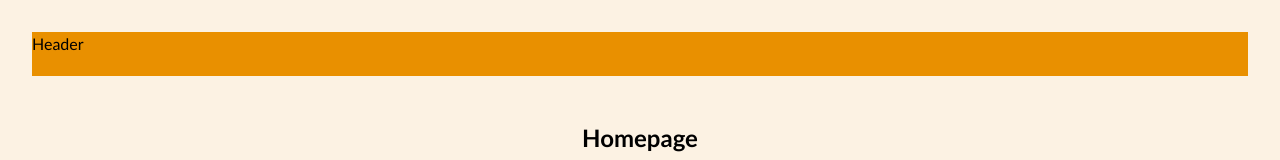
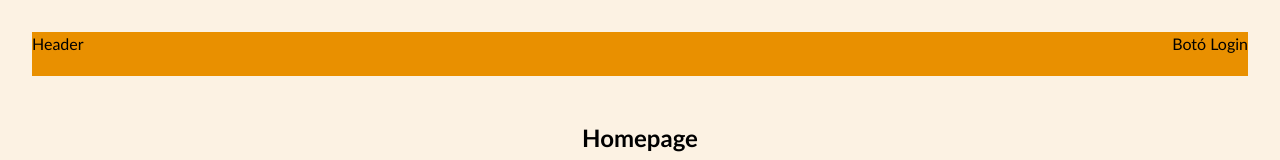
Before and after one commit to Projecte-M12/Projecte-M12-IOC-front, a React (Vite) app: page / in a window 1280 px wide. Shown: the top 160 px of the page. Built offline with nearby package versions, Linux system fonts and the light colour scheme.

Commit message:
Update. Prova d'estat amb el component Header

```diff
--- a/src/app/shared/components/Header/Header.jsx
+++ b/src/app/shared/components/Header/Header.jsx
@@ -1,9 +1,17 @@
-import "./Header.scss";
+import { useAuthContext } from '../../../hooks/useAuthContext';
+import './Header.scss';
 
 export const Header = () => {
-  return (
-    <header className="header">
-      <p>Header</p>
-    </header>
-  );
+    const { isAuthenticated } = useAuthContext();
+
+    return (
+        <header className="header">
+            <div>
+                <p>Header</p>
+            </div>
+            <div>
+                {isAuthenticated ? <p>Botó Logout</p> : <p>Botó Login</p>}
+            </div>
+        </header>
+    );
 };
--- a/src/app/shared/components/Header/Header.scss
+++ b/src/app/shared/components/Header/Header.scss
@@ -6,4 +6,5 @@
     background-color: $accentColor;
     min-height: 2rem;
     margin-bottom: 2rem;
+    justify-content: space-between;
 }
```
Also changed, not shown: src/app/views/homepage/Homepage.jsx (+4 -4 lines).
